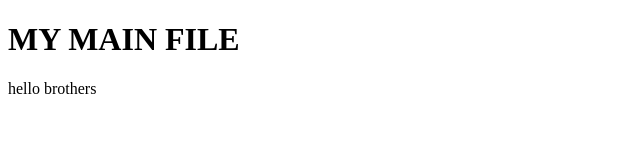
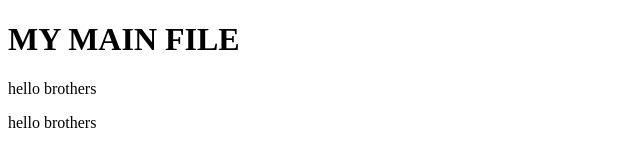
Before and after one commit to safwan-chohan/git2-2-4-2025-safwan, a plain HTML site: page INDEX.HTML in a window 1280 px wide. Shown: the whole page, without its empty margins (0-640 px from the left). Drawn offline with Linux system fonts and the light colour scheme.

Commit message:
Update INDEX.HTML

```diff
--- a/INDEX.HTML
+++ b/INDEX.HTML
@@ -8,5 +8,6 @@
 <body>
     <H1>MY MAIN FILE</H1>
     <p> hello brothers</p>
+    <p> hello brothers</p>
 </body>
 </html>
```
